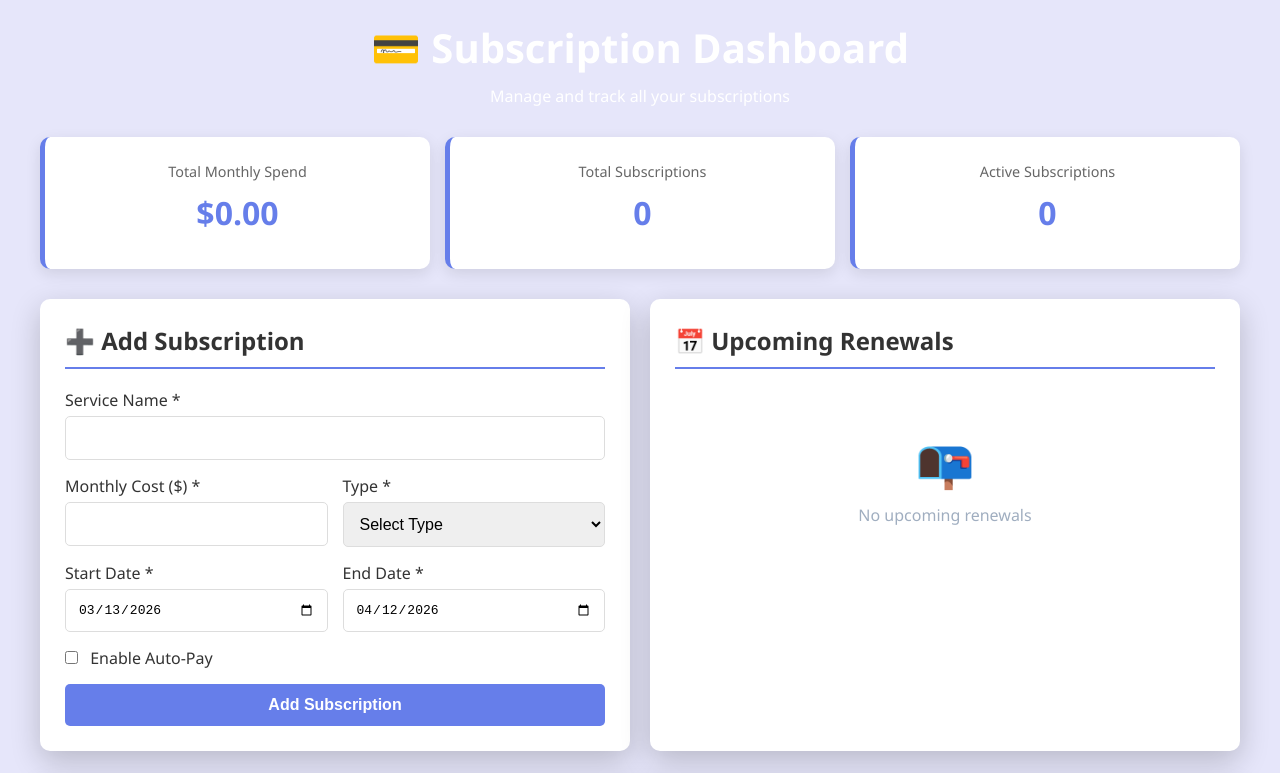
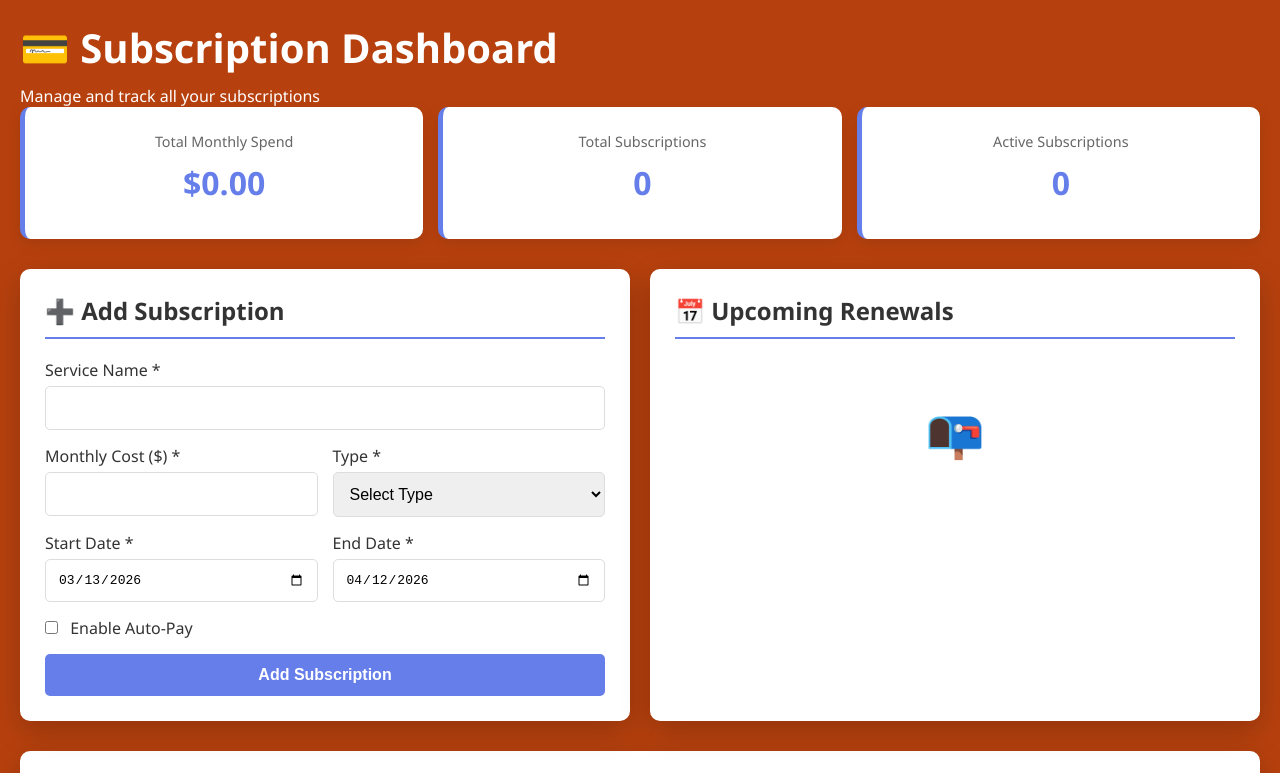
Before and after one commit to Tejashwani0508/Subscription-project_git, a plain HTML site: page index.html in a window 1280 px wide. Shown: the top 773 px of the page. Drawn offline with Linux system fonts and the light colour scheme; no server answers.

Commit message:
orange commit

```diff
--- a/index.html
+++ b/index.html
@@ -13,14 +13,26 @@
 
         body {
             font-family: 'Segoe UI', Tahoma, Geneva, Verdana, sans-serif;
-            /* soft lavender background */
-            background-color: #E6E6FA;
+            /* rust orange global background */
+            background-color: #B7410E;
+            color: #FFFFFF;
             /* keep minimum height and padding unchanged */
             min-height: 100vh;
             padding: 20px;
         }
 
         .container {
+            background: transparent;
+        }
+
+        h1, h2, label, p, th, td, .stat-label, .renewal-title, .renewal-info, .empty-state, .message {
+            color: #FFFFFF;
+        }
+
+        .card, .stat-card, table, .modal-content {
+            background: #FFFFFF;
+            color: #1A202C;
+        }
             max-width: 1200px;
             margin: 0 auto;
         }
```
